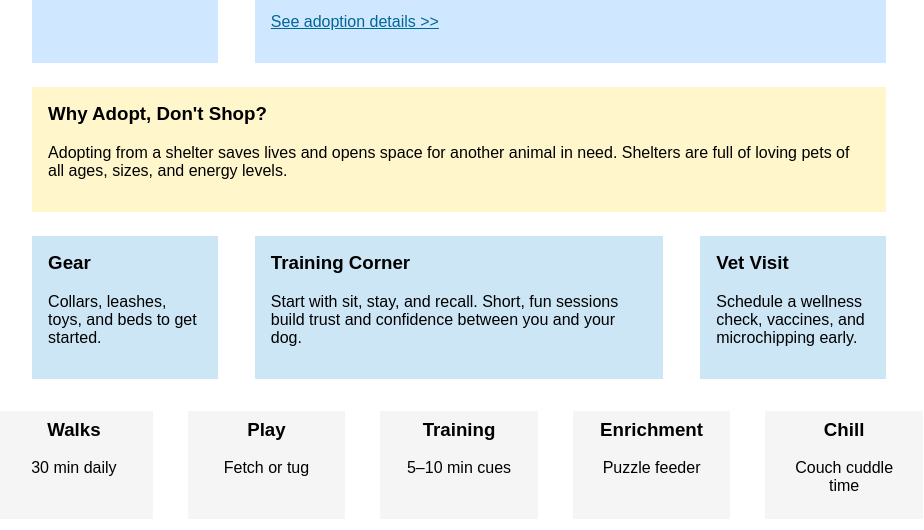
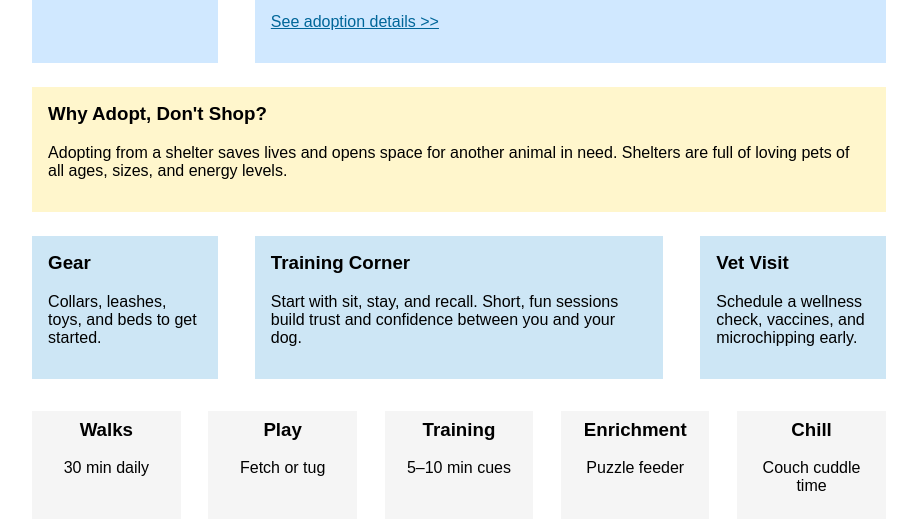
Before and after one commit to Alexander-Boutselis/project2_comp584, a plain HTML site: page index.html in a window 1280 px wide. Shown: the part 1108-1638 px from the top of the page, without its empty margins (181-1105 px from the left). Drawn offline with Linux system fonts and the light colour scheme.

Commit message:
Dektop view working

```diff
--- a/index.html
+++ b/index.html
@@ -91,23 +91,23 @@
 
       <!-- row 6: custom flexbox layout with five mini cards -->
       <div class="row row-6">
-        <article class="mini-card">
+        <article class="mini-card col-1">
           <h3>Walks</h3>
           <p>30 min daily</p>
         </article>
-        <article class="mini-card">
+        <article class="mini-card col-1">
           <h3>Play</h3>
           <p>Fetch or tug</p>
         </article>
-        <article class="mini-card">
+        <article class="mini-card col-1">
           <h3>Training</h3>
           <p>5–10 min cues</p>
         </article>
-        <article class="mini-card">
+        <article class="mini-card col-1">
           <h3>Enrichment</h3>
           <p>Puzzle feeder</p>
         </article>
-        <article class="mini-card">
+        <article class="mini-card col-1">
           <h3>Chill</h3>
           <p>Couch cuddle time</p>
         </article>
--- a/style.css
+++ b/style.css
@@ -140,12 +140,19 @@ a {
   .row-5 .item-c { flex: 0 0 20%; order: 3; }
 
   /* Row 6: five mini cards across */
+@media (min-width: 768px) {
   .row-6 {
-    justify-content: space-between;
+    justify-content: flex-start;  /* no extra space-between stretch */
   }
 
   .row-6 .mini-card {
-    flex: 0 0 17%;
-    margin-left: 0;
+    flex: 0 0 16%;             /* wider cards */
+    margin-left: 3%;             /* smaller gaps between cards */
+  }
+
+  /* first card: align with the 4% left gutter used by other rows */
+  .row-6 .mini-card:first-child {
+    margin-left: 4%;
+    margin-left: 4%;
   }
 }
```
